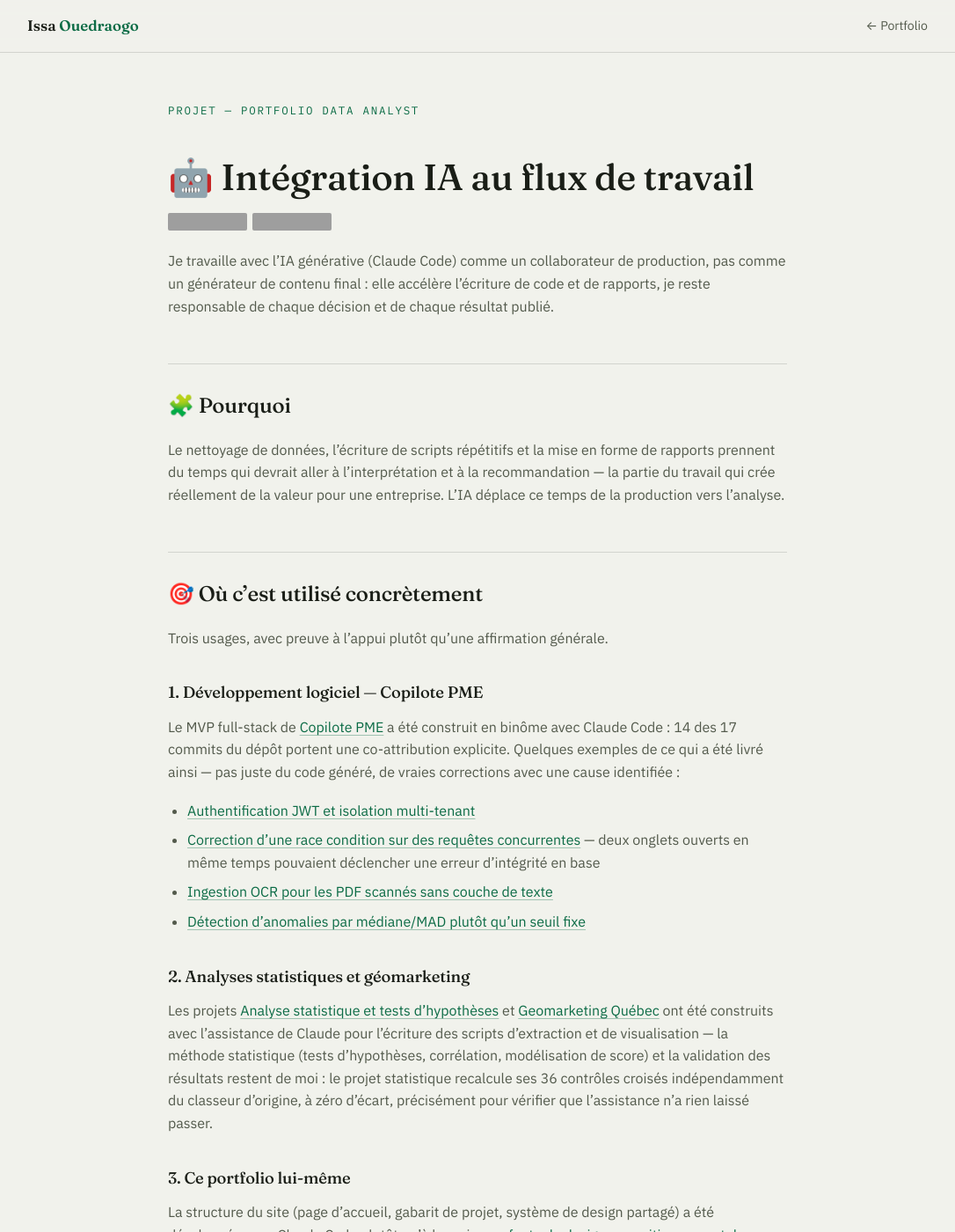
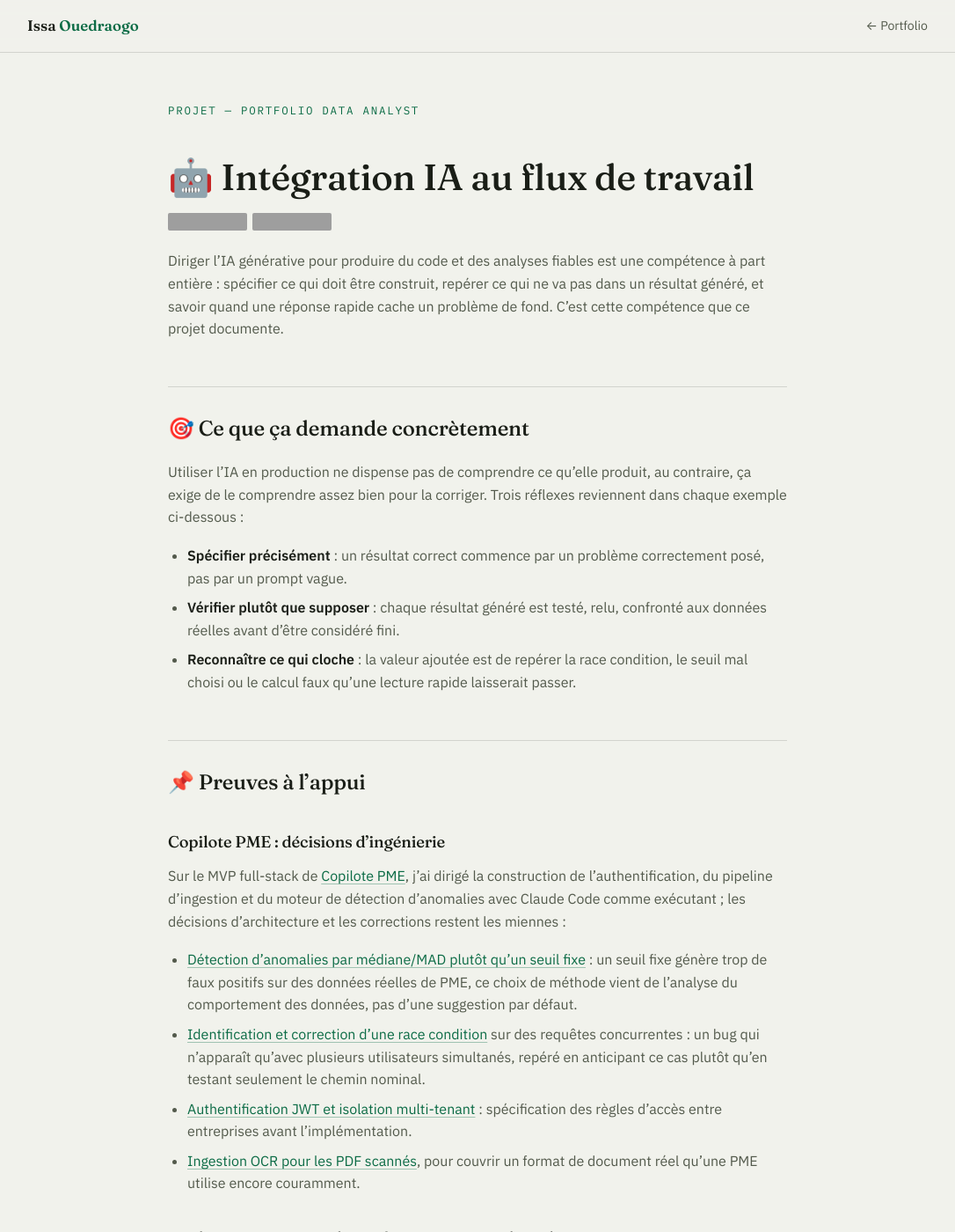
Before and after one commit to Issa0900/Issa-Ouedraogo, a Jekyll site: the page built from integration-ia/index.md, in a window 1280 px wide and 1400 px high. Shown: the whole window at 88% size, without its empty margins (97-1183 px from the left). Built offline with Jekyll 4.4.1, drawn with Linux system fonts in a browser that asks for light colours; some of the changed text lies outside the part shown; grey boxes are pictures that could not be loaded.

Commit message:
Recentrer la page Intégration IA sur les décisions et le jugement, sans tirets

```diff
--- a/integration-ia/index.md
+++ b/integration-ia/index.md
@@ -8,33 +8,35 @@ title: Intégration IA au flux de travail
 ![IA appliquée](https://img.shields.io/badge/IA_appliquée-Claude_Code-0B6B45?style=flat)
 ![Statut](https://img.shields.io/badge/Statut-Pratique_continue-informational)
 
-Je travaille avec l'IA générative (Claude Code) comme un collaborateur de production, pas comme un générateur de contenu final : elle accélère l'écriture de code et de rapports, je reste responsable de chaque décision et de chaque résultat publié.
+Diriger l'IA générative pour produire du code et des analyses fiables est une compétence à part entière : spécifier ce qui doit être construit, repérer ce qui ne va pas dans un résultat généré, et savoir quand une réponse rapide cache un problème de fond. C'est cette compétence que ce projet documente.
 
-## 🧩 Pourquoi
+## 🎯 Ce que ça demande concrètement
 
-Le nettoyage de données, l'écriture de scripts répétitifs et la mise en forme de rapports prennent du temps qui devrait aller à l'interprétation et à la recommandation — la partie du travail qui crée réellement de la valeur pour une entreprise. L'IA déplace ce temps de la production vers l'analyse.
+Utiliser l'IA en production ne dispense pas de comprendre ce qu'elle produit, au contraire, ça exige de le comprendre assez bien pour la corriger. Trois réflexes reviennent dans chaque exemple ci-dessous :
 
-## 🎯 Où c'est utilisé concrètement
+- **Spécifier précisément** : un résultat correct commence par un problème correctement posé, pas par un prompt vague.
+- **Vérifier plutôt que supposer** : chaque résultat généré est testé, relu, confronté aux données réelles avant d'être considéré fini.
+- **Reconnaître ce qui cloche** : la valeur ajoutée est de repérer la race condition, le seuil mal choisi ou le calcul faux qu'une lecture rapide laisserait passer.
 
-Trois usages, avec preuve à l'appui plutôt qu'une affirmation générale.
+## 📌 Preuves à l'appui
 
-### 1. Développement logiciel — Copilote PME
+### Copilote PME : décisions d'ingénierie
 
-Le MVP full-stack de [Copilote PME](https://github.com/Issa0900/copilote-pme) a été construit en binôme avec Claude Code : 14 des 17 commits du dépôt portent une co-attribution explicite. Quelques exemples de ce qui a été livré ainsi — pas juste du code généré, de vraies corrections avec une cause identifiée :
+Sur le MVP full-stack de [Copilote PME](https://github.com/Issa0900/copilote-pme), j'ai dirigé la construction de l'authentification, du pipeline d'ingestion et du moteur de détection d'anomalies avec Claude Code comme exécutant ; les décisions d'architecture et les corrections restent les miennes :
 
-- [Authentification JWT et isolation multi-tenant](https://github.com/Issa0900/copilote-pme/commit/6fe0bab)
-- [Correction d'une race condition sur des requêtes concurrentes](https://github.com/Issa0900/copilote-pme/commit/2aa9345) — deux onglets ouverts en même temps pouvaient déclencher une erreur d'intégrité en base
-- [Ingestion OCR pour les PDF scannés sans couche de texte](https://github.com/Issa0900/copilote-pme/commit/a901733)
-- [Détection d'anomalies par médiane/MAD plutôt qu'un seuil fixe](https://github.com/Issa0900/copilote-pme/commit/cafc645)
+- [Détection d'anomalies par médiane/MAD plutôt qu'un seuil fixe](https://github.com/Issa0900/copilote-pme/commit/cafc645) : un seuil fixe génère trop de faux positifs sur des données réelles de PME, ce choix de méthode vient de l'analyse du comportement des données, pas d'une suggestion par défaut.
+- [Identification et correction d'une race condition](https://github.com/Issa0900/copilote-pme/commit/2aa9345) sur des requêtes concurrentes : un bug qui n'apparaît qu'avec plusieurs utilisateurs simultanés, repéré en anticipant ce cas plutôt qu'en testant seulement le chemin nominal.
+- [Authentification JWT et isolation multi-tenant](https://github.com/Issa0900/copilote-pme/commit/6fe0bab) : spécification des règles d'accès entre entreprises avant l'implémentation.
+- [Ingestion OCR pour les PDF scannés](https://github.com/Issa0900/copilote-pme/commit/a901733), pour couvrir un format de document réel qu'une PME utilise encore couramment.
 
-### 2. Analyses statistiques et géomarketing
+### Analyses statistiques : la vérification comme discipline
 
-Les projets [Analyse statistique et tests d'hypothèses](../analyse-statistique-inferentielle/) et [Geomarketing Québec](../geomarketing-quebec/) ont été construits avec l'assistance de Claude pour l'écriture des scripts d'extraction et de visualisation — la méthode statistique (tests d'hypothèses, corrélation, modélisation de score) et la validation des résultats restent de moi : le projet statistique recalcule ses 36 contrôles croisés indépendamment du classeur d'origine, à zéro d'écart, précisément pour vérifier que l'assistance n'a rien laissé passer.
+Sur [Analyse statistique et tests d'hypothèses](../analyse-statistique-inferentielle/), l'assistance a porté sur l'écriture des scripts ; la méthode (tests d'hypothèses, corrélation, intervalles de confiance) et sa validation sont de moi. Exigence posée dès le départ : recalculer les 36 contrôles croisés indépendamment du classeur d'origine, résultat, zéro écart. C'est ce niveau de vérification qui distingue un résultat utilisable d'un résultat qui a l'air correct.
 
-### 3. Ce portfolio lui-même
+### Ce portfolio
 
-La structure du site (page d'accueil, gabarit de projet, système de design partagé) a été développée avec Claude Code plutôt qu'à la main — [refonte du design](https://github.com/Issa0900/Issa-Ouedraogo/commit/e635e02), [repositionnement du contenu](https://github.com/Issa0900/Issa-Ouedraogo/commit/77b6060).
+La structure du site (page d'accueil, gabarit de projet, système de design partagé) a été construite avec Claude Code sur la base de choix de contenu et de priorisation que j'ai fixés : quels projets mettre en avant, quel message porter en premier, quelle hiérarchie d'information. [Refonte du design](https://github.com/Issa0900/Issa-Ouedraogo/commit/e635e02), [repositionnement du contenu](https://github.com/Issa0900/Issa-Ouedraogo/commit/77b6060).
 
-## ⚖️ Ce que ça ne veut pas dire
+## 💡 Pourquoi ça compte pour une PME
 
-Ce n'est pas une revendication de compétence en développement logiciel au même titre qu'un développeur formé — c'est une pratique de production assistée, avec relecture et validation humaines à chaque étape. La distinction compte : je ne présente jamais une sortie d'IA comme un résultat sans l'avoir vérifiée moi-même.
+Une PME qui a besoin d'un outil d'analyse n'a généralement ni le budget ni le temps pour une équipe de développement complète. Savoir diriger l'IA pour produire un livrable fiable, pas seulement un livrable rapide, réduit ce délai sans sacrifier la rigueur : c'est exactement le type d'écart qui sépare un prototype qu'on jette d'un outil qu'on garde.
```
